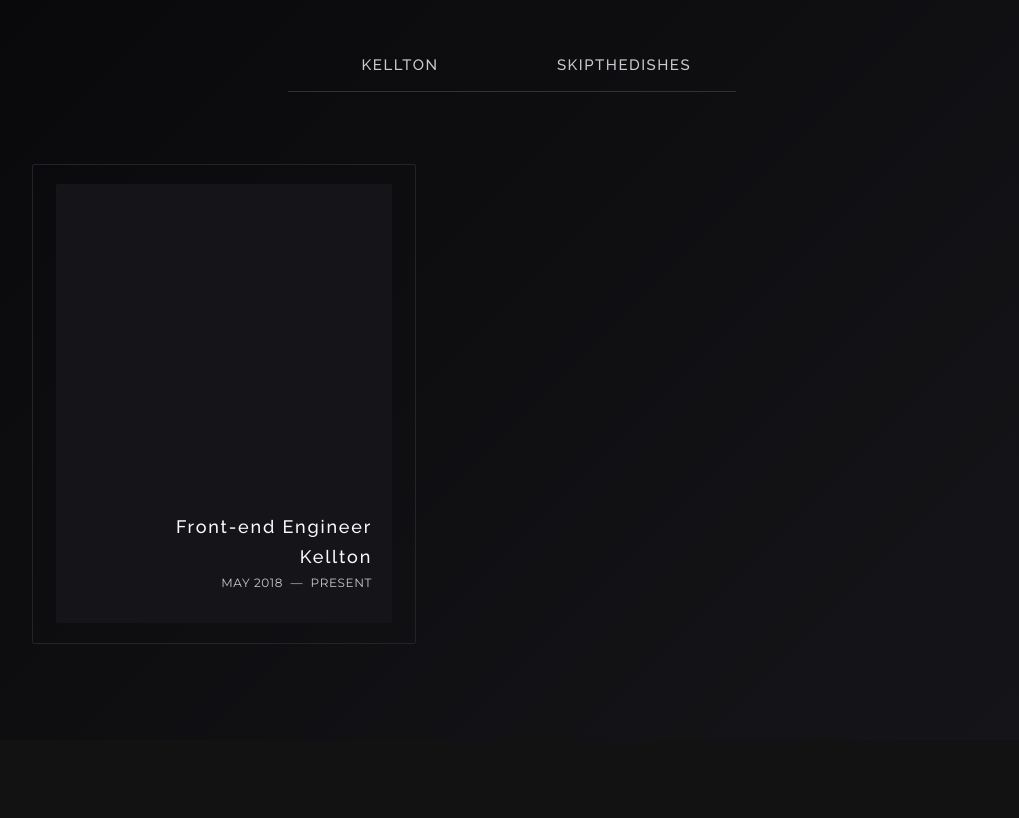
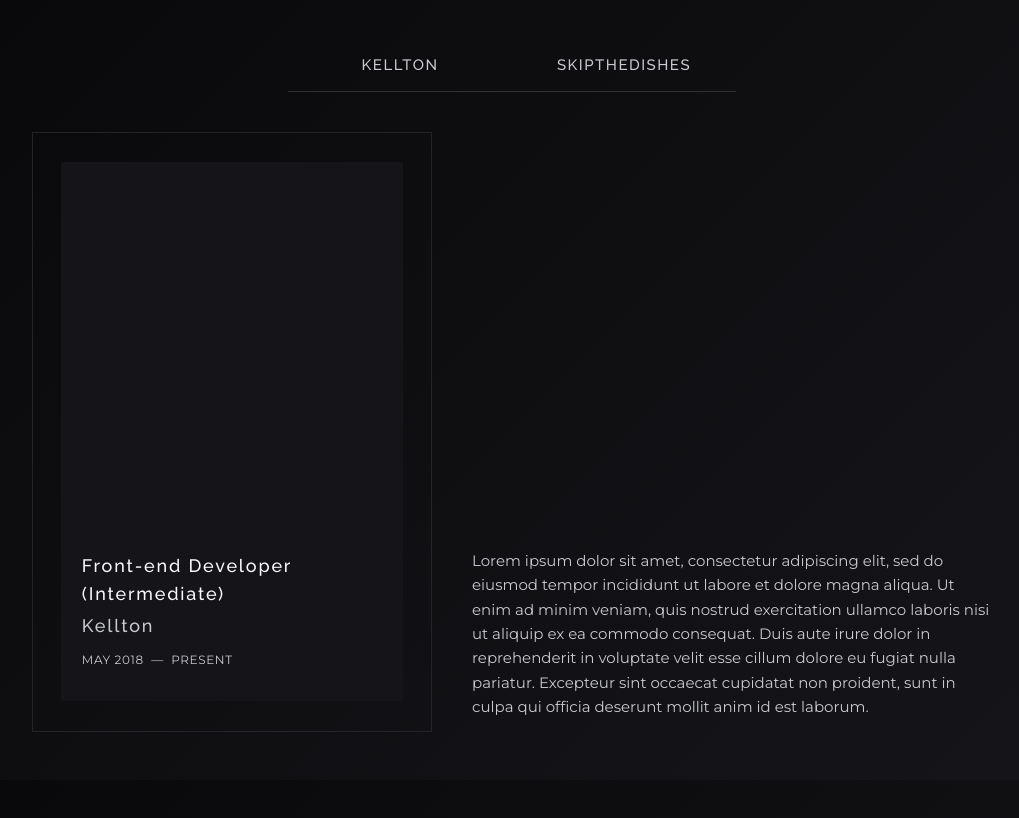
Before and after one commit to eseoooo/v1, a Next.js app: page / in a window 1280 px wide. Shown: the part 1620-2438 px from the top of the page, without its empty margins (128-1147 px from the left). Before the commit the page ends 2360 px from the top, so only its background shows below. Built offline with nearby package versions, Linux system fonts and the light colour scheme.

Commit message:
edit job title panel hover state

```diff
--- a/components/experience/experience-list.js
+++ b/components/experience/experience-list.js
@@ -1,7 +1,7 @@
 export default function ExperienceList() {
   const jobs = ["Kellton", "SkipTheDishes"];
   return (
-    <div className="flex justify-center mb-16">
+    <div className="flex justify-center mb-8">
       <menu
         aria-label="job list"
         className="scrollbar max-w-md sm:min-w-[448px] flex overflow-x-auto relative"
--- a/components/experience/experience.js
+++ b/components/experience/experience.js
@@ -7,8 +7,18 @@
     <section id="experience" aria-label="where I've worked">
       <HeadingDash>where I&apos;ve worked</HeadingDash>
       <ExperienceList />
-      <div className="flex w-full">
+      <div className="flex w-full gap-x-6 lgg:gap-x-10">
         <JobTitlePanel />
+
+        <p className="max-w-xl flex-1 flex items-end text-sm lgg:text-base-base leading-relaxed">
+          Lorem ipsum dolor sit amet, consectetur adipiscing elit, sed do
+          eiusmod tempor incididunt ut labore et dolore magna aliqua. Ut enim ad
+          minim veniam, quis nostrud exercitation ullamco laboris nisi ut
+          aliquip ex ea commodo consequat. Duis aute irure dolor in
+          reprehenderit in voluptate velit esse cillum dolore eu fugiat nulla
+          pariatur. Excepteur sint occaecat cupidatat non proident, sunt in
+          culpa qui officia deserunt mollit anim id est laborum.
+        </p>
       </div>
     </section>
   );
--- a/components/experience/job-title-panel.js
+++ b/components/experience/job-title-panel.js
@@ -1,10 +1,38 @@
+"use client";
+import Link from "next/link";
+import { useRef } from "react";
+
 export default function JobTitlePanel() {
+  const linkRef = useRef();
+  const linkClickHandler = (event) => {
+    linkRef.current.click();
+  };
+
   return (
-    <div className="w-96 h-120 border border-dark-900 flex items-center justify-center rounded-sm ">
-      <div className="h-[92%] w-[88%] p-5 rounded-sm flex flex-col justify-end items-end bg-bg-gray-800">
-        <h4 className="mb-0.5">Front-end Engineer</h4>
-        <h4 className="mb-1">Kellton</h4>
-        <h6 className="uppercase">May 2018 &nbsp;—&nbsp; Present</h6>
+    <div className="w-80 h-120 lgg:w-100 lgg:h-150 border border-dark-900 flex items-center justify-center">
+      <div
+        className="group w-[86%] h-[90%] p-5 rounded-sm flex flex-col justify-end bg-bg-gray-800 cursor-pointer  border border-transparent hover:border-gold-700 hover:bg-gold-700/5 duration-200 ease-out"
+        onClick={linkClickHandler}
+      >
+        <h4>
+          <Link
+            className="focused-link group/link flex flex-col w-full text-pretty"
+            aria-label="Intermediate Front-end Developer at Kellton (opens in a new tab)"
+            href="https://kellton.com/"
+            target="_blank"
+            ref={linkRef}
+          >
+            <span className="mb-1 group-hover:text-gold-700 group-focus-visible/link:text-gold-700 duration-200 ease-out">
+              Front-end Developer (Intermediate)
+            </span>
+            <span className="text-light-600 group-hover:text-gold-800 group-focus-visible/link:text-gold-800 duration-200 ease-out">
+              Kellton
+            </span>
+          </Link>
+        </h4>
+        <h6 aria-label="May 2018 to Present" className="uppercase">
+          May 2018 &nbsp;—&nbsp; Present
+        </h6>
       </div>
     </div>
   );
--- a/tailwind.config.js
+++ b/tailwind.config.js
@@ -10,6 +10,7 @@
   theme: {
     screens: {
       xs: "480px",
+      lgg: "1152px",
       ...defaultTheme.screens,
     },
     extend: {
@@ -25,6 +26,7 @@
       },
       height: {
         120: "30rem",
+        150: "37.5rem",
       },
       backgroundImage: {
         "gradient-315": "linear-gradient(315deg, var(--tw-gradient-stops))",
```
